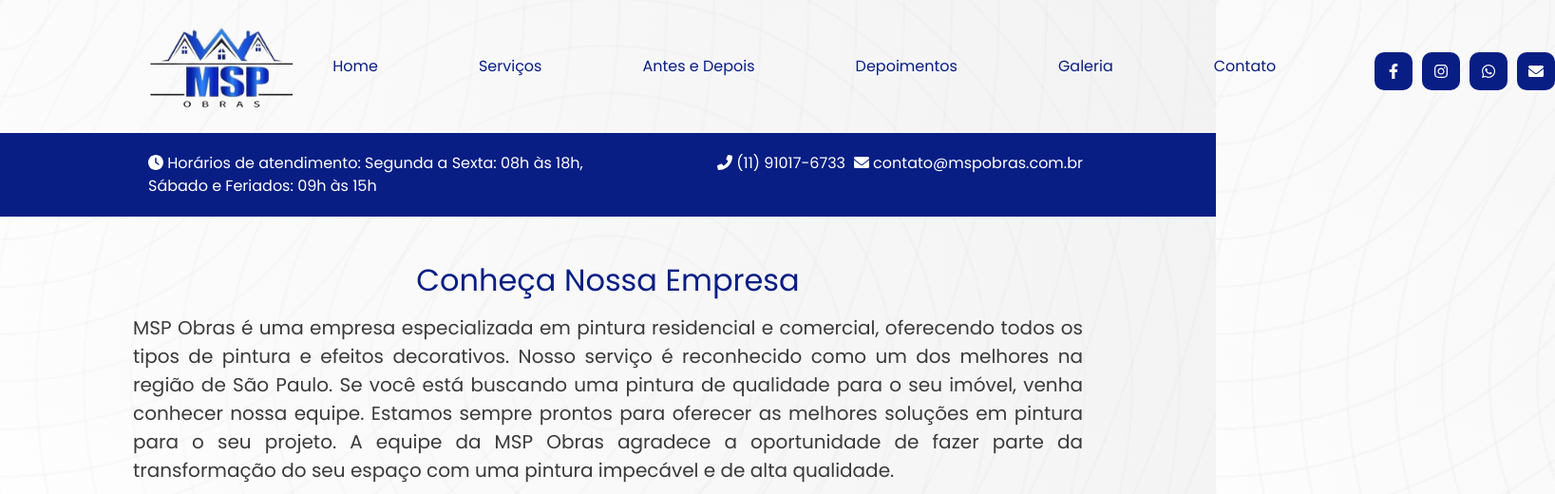
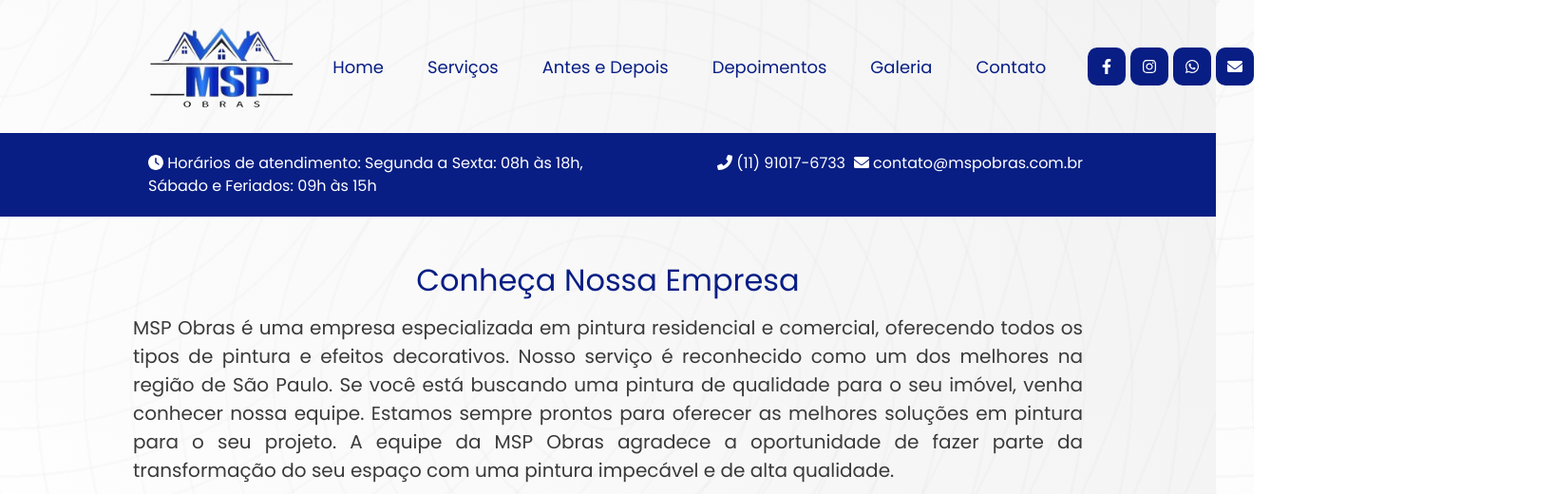
Before and after one commit to andresperes33/SiteConstrutora, a plain HTML site: page index.html in a window 1280 px wide. Shown: the top 520 px of the page at 95% size, 1637 px wide, since content can reach past the window. Drawn offline with nearby package versions, Linux system fonts and the light colour scheme; a script that the page names is missing.

Commit message:
site atualizado 09/10/24 12:57

```diff
--- a/style.css
+++ b/style.css
@@ -72,28 +72,29 @@ body::before {
     height: 100px;
 }
 
+/* Reduzindo o espaço entre os itens do menu */
 .navbar-nav .nav-link {
     color: #081E84;
     font-weight: normal;
-    margin-right: 80px;
+    margin-right: 20px; /* Reduzido de 80px para 20px */
     text-decoration: none;
-    font-size: 16px;
-    transition: background-color 1s, transform 0.3s; /* Define a transição */
-    transform: translateY(0); /* Define a posição inicial */
+    font-size: 18px;
+    transition: background-color 1s, transform 0.3s;
+    transform: translateY(0);
 }
 
-/* Cor de hover */
+/* Efeito de hover */
 .navbar-nav .nav-link:hover {
     color: #1D39A6;
-    transform: translateY(-5px); /* Movimenta o ícone para cima ao passar o mouse */
+    transform: translateY(-5px);
 }
 
 .navbar-nav .nav-item {
-    margin-left: 10px; /* Reduz o espaço entre os itens do menu */
+    margin-left: 10px;
 }
 
 .navbar-nav .nav-link {
-    padding: 5px 10px; /* Ajusta o padding interno do link para ocupar menos espaço */
+    padding: 5px 10px;
 }
 
 /* Garante que 'Antes e Depois' não quebre a linha */
@@ -102,22 +103,22 @@ body::before {
 }
 
 .navbar-nav {
-    flex-wrap: nowrap; /* Garante que os itens não quebrem para outra linha */
+    flex-wrap: nowrap;
 }
 
+/* Responsividade: Ajusta o tamanho da fonte em telas menores */
 @media (max-width: 968px) {
     .navbar-nav .nav-link {
-        font-size: 14px; /* Diminui o tamanho da fonte para economizar espaço */
+        font-size: 14px;
     }
 }
 
-
-/* Ícones Sociais */
+/* Ícones Sociais: Alinhamento horizontal e espaçamento reduzido */
 .social-icons {
     display: flex;
-    justify-content: center;
+    justify-content: start; /* Alinhamento horizontal à esquerda */
     align-items: center;
-    gap: 10px;
+    gap: 5px; /* Reduzido o espaço entre os ícones */
 }
 
 .social-icons a {
@@ -131,18 +132,20 @@ body::before {
     width: 40px;
     height: 40px;
     text-decoration: none;
-    transition: background-color 1s, transform 0.3s; /* Define a transição */
-    transform: translateY(0); /* Define a posição inicial */
+    transition: background-color 1s, transform 0.3s;
+    transform: translateY(-5px);
 }
 
+/* Efeito de hover nos ícones sociais */
 .social-icons a:hover {
     background-color: #1D39A6;
-    transform: translateY(-5px); /* Movimenta o ícone para cima ao passar o mouse */
+    transform: translateY(-10px);
 }
 
 .social-icons i {
     font-size: 16px;
 }
+
 
 .contact-info{
     background: #081E84;
@@ -521,7 +524,7 @@ body::before {
 }
 
 .footer-section .social-icons a:hover {
-    color: #ff9900;
+
     transform: translateY(-5px); /* Movimenta o ícone para cima ao passar o mouse */
 }
 
```
